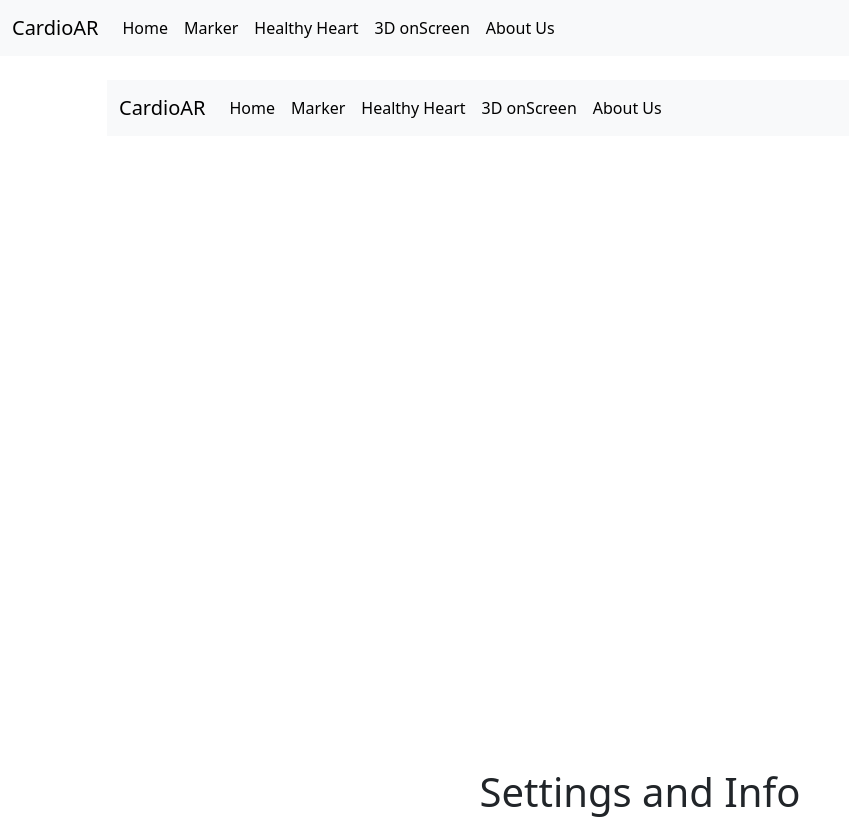
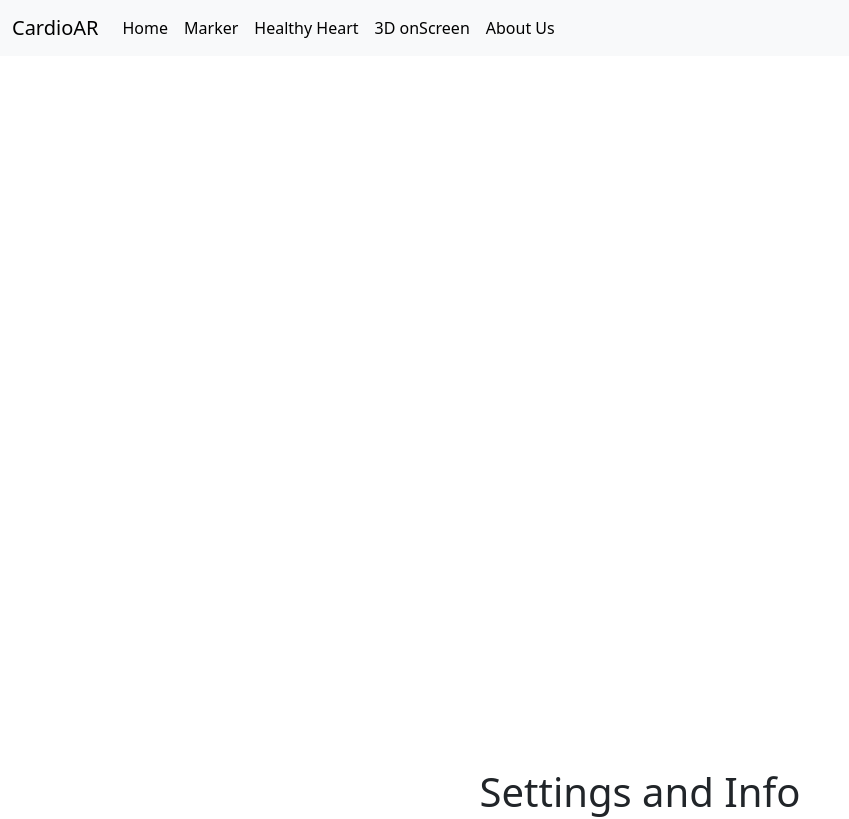
Before and after one commit to aruniankur/CardioARInsights, a plain HTML site: page mainar.html in a window 1280 px wide. Shown: the top 819 px of the page, without its empty margins (0-849 px from the left). Drawn offline with nearby package versions, Linux system fonts and the light colour scheme; a script that the page names is missing.

Commit message:
Update mainar.html

```diff
--- a/mainar.html
+++ b/mainar.html
@@ -95,7 +95,7 @@
     <div id="cell" class="col-10 mx-auto">
       <iframe
         id="myIframe"
-        src="mainar.html"
+        src="files/normalheart.html"
         title="video"
         width="100%"
         height="100%"
```
